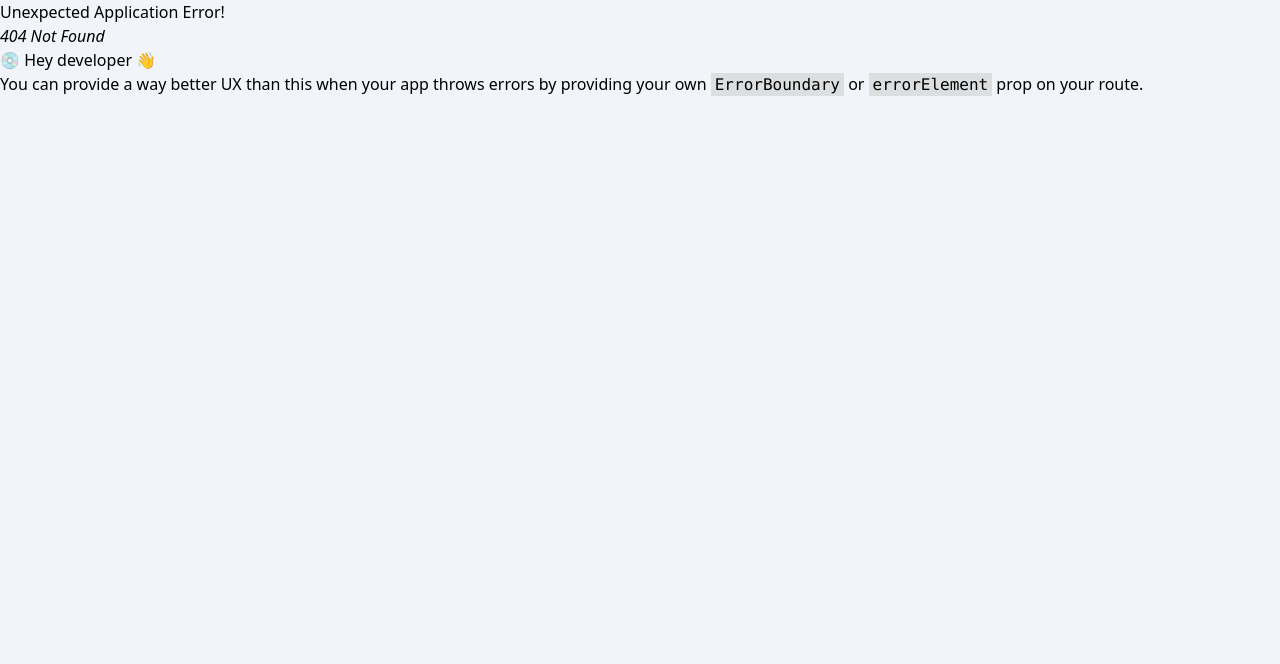
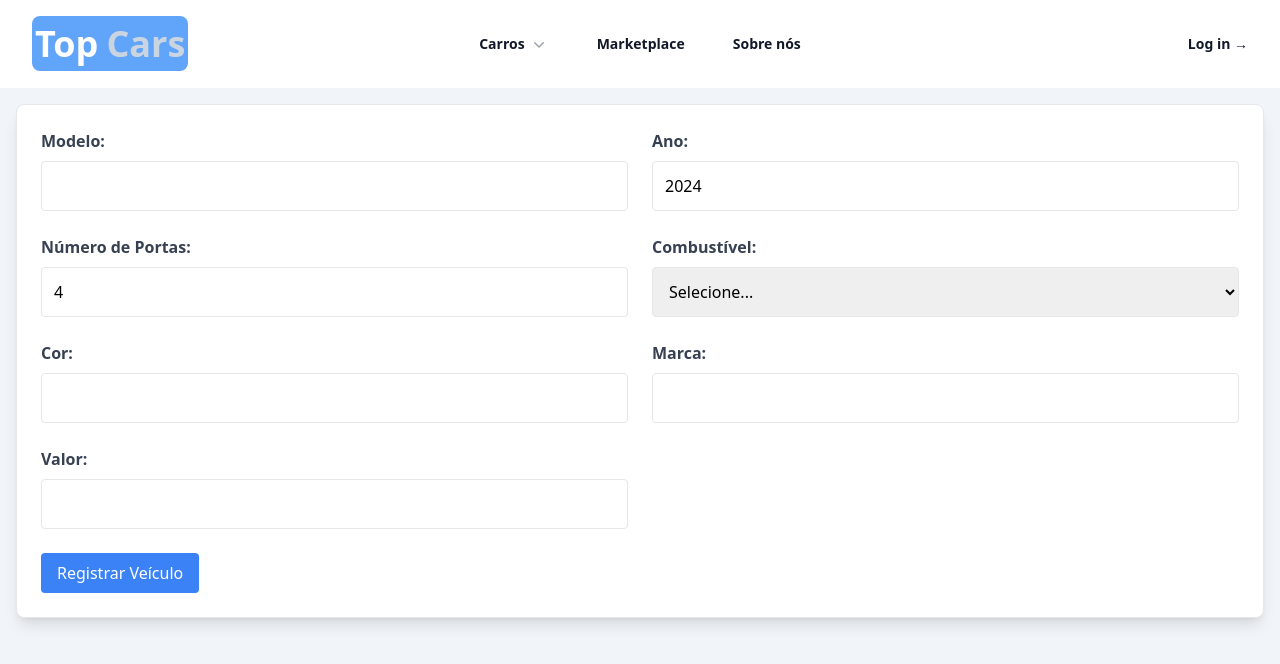
Before and after one commit to igor-montezuma-dev/top-cars, a React (Vite) app: page /register in a window 1280 px wide. Before the commit this address had no page. Shown: the top 664 px of the page. Built offline with nearby package versions, Linux system fonts and the light colour scheme.

Commit message:
feat: Create register car form component

```diff
--- a/src/App.tsx
+++ b/src/App.tsx
@@ -3,6 +3,7 @@ import { Home } from "./pages/home";
 
 
 import { Layout } from "./components/layout";
+import { Register } from "./pages/register";
 
 const router = createBrowserRouter([
   {
@@ -11,6 +12,10 @@ const router = createBrowserRouter([
       {
         path: "/",
         element: <Home />,
+      },
+      {
+        path: "/register",
+        element: <Register />,
       },
       // {
       //   path: "/car/:id",
--- a/src/components/car-list/index.tsx
+++ b/src/components/car-list/index.tsx
@@ -20,7 +20,6 @@ const VehicleList = () => {
 
   useEffect(() => {
     try {
-
       setVehicles(data.cars);
       setIsLoading(false);
     } catch (error) {
@@ -43,6 +42,8 @@ const VehicleList = () => {
       }, {})
     : {};
 
+  const sortedBrands = Object.keys(groupedVehicles).sort();
+
   if (isLoading) {
     return (
       <div className="text-center text-xl font-semibold">Carregando...</div>
@@ -51,19 +52,26 @@ const VehicleList = () => {
 
   return (
     <div className="container mx-auto p-4">
-      {Object.keys(groupedVehicles).map((brand) => (
+      {sortedBrands.map((brand) => (
         <div key={brand} className="mb-6">
-          <h2 className="text-2xl font-bold mb-4">{brand}</h2>
-          <ul className="space-y-2">
+          <h2 className="text-2xl font-bold mb-4">Marca: {brand}</h2>
+          <div className="grid grid-cols-1 sm:grid-cols-2 md:grid-cols-3 lg:grid-cols-4 gap-4">
             {groupedVehicles[brand].map((vehicle) => (
-              <li
+              <div
                 key={vehicle.id}
-                className="p-4 border rounded-lg shadow hover:bg-gray-100 transition duration-200"
+                className="p-4 border bg-gray-50 rounded-lg shadow-md hover:shadow-lg transition-shadow duration-300 cursor-pointer"
               >
-                {vehicle.nome_modelo} - {vehicle.ano}
-              </li>
+                <h3 className="text-lg font-semibold">{vehicle.nome_modelo}</h3>
+                <p className="text-sm text-gray-600">Ano: {vehicle.ano}</p>
+                <p className="text-sm text-gray-600">
+                  Número de portas: {vehicle.num_portas}
+                </p>
+                <p className="text-sm text-gray-600">
+                  Combustível: {vehicle.combustivel}
+                </p>
+              </div>
             ))}
-          </ul>
+          </div>
         </div>
       ))}
     </div>
--- /dev/null
+++ b/src/components/register-car-form/index.tsx
@@ -0,0 +1,175 @@
+import React, { useState } from "react";
+
+interface Vehicle {
+  id: number;
+  timestamp_cadastro: number;
+  modelo_id: number;
+  ano: number;
+  combustivel: string;
+  num_portas: number;
+  cor: string;
+  nome_modelo: string;
+  valor: number;
+  brand: string;
+}
+
+interface VehicleFormProps {
+  onAddVehicle: (vehicle: Vehicle) => void;
+  nextVehicleId: number;
+}
+
+const VehicleForm: React.FC<VehicleFormProps> = ({
+  onAddVehicle,
+  nextVehicleId,
+}) => {
+  const [newVehicle, setNewVehicle] = useState<Partial<Vehicle>>({
+    modelo_id: 0,
+    ano: new Date().getFullYear(),
+    combustivel: "",
+    num_portas: 4,
+    cor: "",
+    nome_modelo: "",
+    valor: 0,
+    brand: "",
+  });
+
+  const handleChange = (
+    e: React.ChangeEvent<HTMLInputElement | HTMLSelectElement>
+  ) => {
+    const { name, value } = e.target;
+    setNewVehicle((prevState) => ({
+      ...prevState,
+      [name]: value,
+    }));
+  };
+
+  const handleSubmit = (e: React.FormEvent<HTMLFormElement>) => {
+    e.preventDefault();
+    const vehicleToAdd = {
+      ...newVehicle,
+      id: nextVehicleId,
+      timestamp_cadastro: Date.now(),
+    } as Vehicle;
+    onAddVehicle(vehicleToAdd);
+    setNewVehicle({
+      modelo_id: 0,
+      ano: new Date().getFullYear(),
+      combustivel: "",
+      num_portas: 4,
+      cor: "",
+      nome_modelo: "",
+      valor: 0,
+      brand: "",
+    });
+  };
+
+  return (
+    <form
+      onSubmit={handleSubmit}
+      className="mb-8 p-6 border rounded-lg shadow-lg bg-white"
+    >
+      <div className="grid grid-cols-1 md:grid-cols-2 gap-6">
+        <div>
+          <label className="block mb-2 font-semibold text-gray-700">
+            Modelo:
+          </label>
+          <input
+            type="text"
+            name="nome_modelo"
+            value={newVehicle.nome_modelo || ""}
+            onChange={handleChange}
+            className="w-full p-3 border rounded focus:outline-none focus:ring-2 focus:ring-blue-500"
+            required
+          />
+        </div>
+        <div>
+          <label className="block mb-2 font-semibold text-gray-700">Ano:</label>
+          <input
+            type="number"
+            name="ano"
+            value={newVehicle.ano || ""}
+            onChange={handleChange}
+            className="w-full p-3 border rounded focus:outline-none focus:ring-2 focus:ring-blue-500"
+            required
+          />
+        </div>
+        <div>
+          <label className="block mb-2 font-semibold text-gray-700">
+            Número de Portas:
+          </label>
+          <input
+            type="number"
+            name="num_portas"
+            value={newVehicle.num_portas || ""}
+            onChange={handleChange}
+            className="w-full p-3 border rounded focus:outline-none focus:ring-2 focus:ring-blue-500"
+            required
+          />
+        </div>
+        <div>
+          <label className="block mb-2 font-semibold text-gray-700">
+            Combustível:
+          </label>
+          <select
+            name="combustivel"
+            value={newVehicle.combustivel || ""}
+            onChange={handleChange}
+            className="w-full p-3 border rounded focus:outline-none focus:ring-2 focus:ring-blue-500"
+            required
+          >
+            <option value="">Selecione...</option>
+            <option value="Gasolina">Gasolina</option>
+            <option value="Álcool">Álcool</option>
+            <option value="Diesel">Diesel</option>
+            <option value="Flex">Flex</option>
+          </select>
+        </div>
+        <div>
+          <label className="block mb-2 font-semibold text-gray-700">Cor:</label>
+          <input
+            type="text"
+            name="cor"
+            value={newVehicle.cor || ""}
+            onChange={handleChange}
+            className="w-full p-3 border rounded focus:outline-none focus:ring-2 focus:ring-blue-500"
+            required
+          />
+        </div>
+        <div>
+          <label className="block mb-2 font-semibold text-gray-700">
+            Marca:
+          </label>
+          <input
+            type="text"
+            name="brand"
+            value={newVehicle.brand || ""}
+            onChange={handleChange}
+            className="w-full p-3 border rounded focus:outline-none focus:ring-2 focus:ring-blue-500"
+            required
+          />
+        </div>
+        <div>
+          <label className="block mb-2 font-semibold text-gray-700">
+            Valor:
+          </label>
+          <input
+            type="number"
+            name="valor"
+            value={newVehicle.valor || ""}
+            onChange={handleChange}
+            className="w-full p-3 border rounded focus:outline-none focus:ring-2 focus:ring-blue-500"
+            required
+          />
+        </div>
+      </div>
+      <button
+        type="submit"
+        className="mt-6 px-4 py-2 bg-blue-500 text-white rounded hover:bg-blue-600 transition"
+      >
+        Registrar Veículo
+      </button>
+    </form>
+  );
+};
+
+export default VehicleForm;
--- /dev/null
+++ b/src/pages/register/index.tsx
@@ -0,0 +1,12 @@
+import { Container } from "../../components/container";
+import VehicleForm from "../../components/register-car-form";
+
+export function Register() {
+  return (
+    <Container>
+      <VehicleForm onAddVehicle={function (vehicle: Vehicle): void {
+              throw new Error("Function not implemented.");
+          } } nextVehicleId={0} />
+    </Container>
+  );
+}
```
